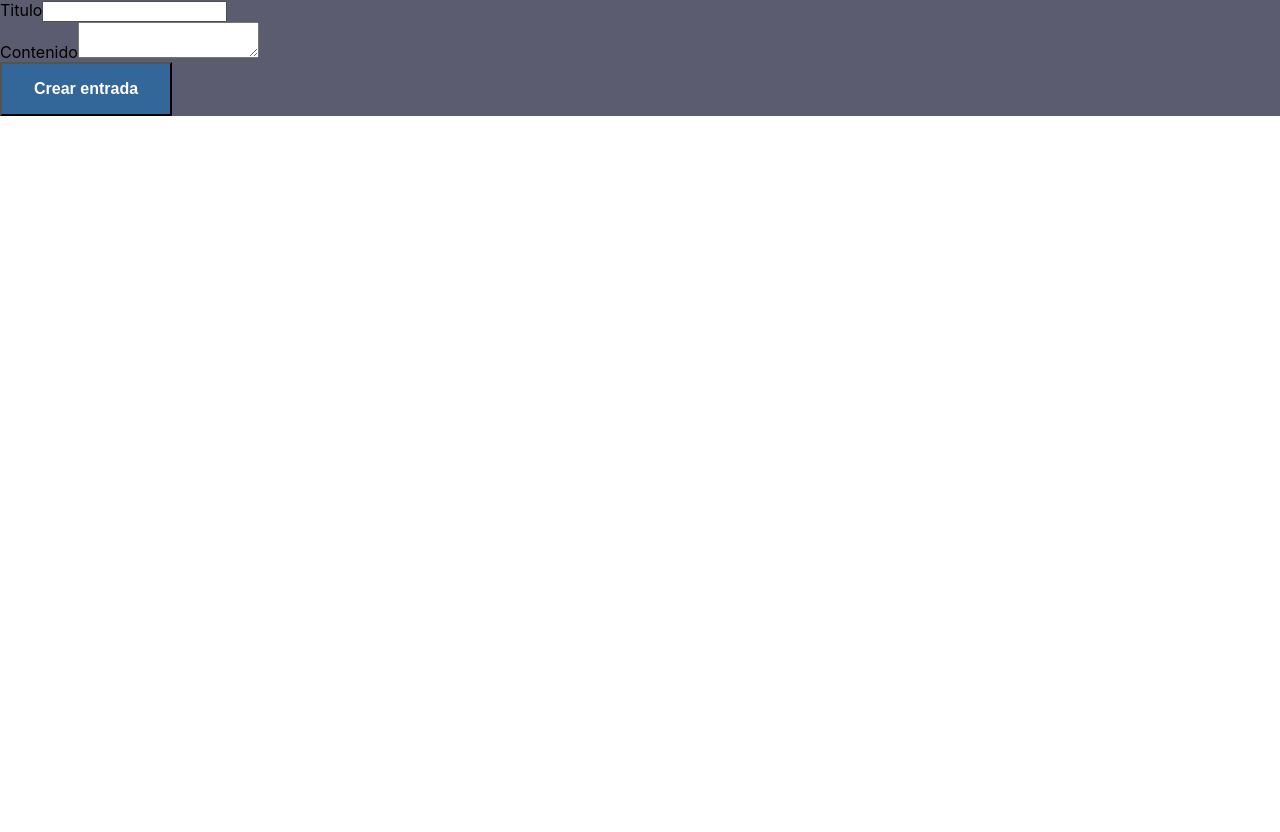
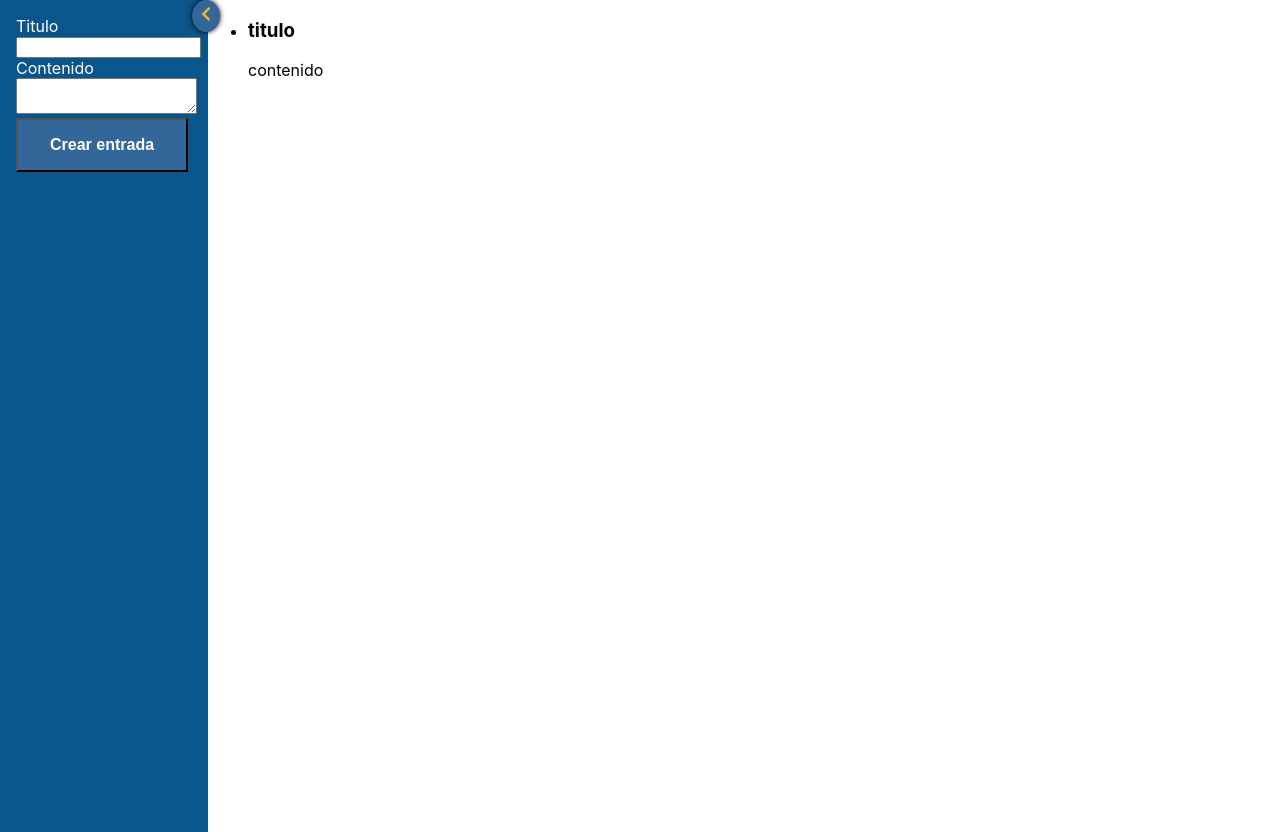
Before and after one commit to eu-cbarcos/reactest, a React (Create React App) app: page / in a window 1280 px wide. Before the commit the page ends 800 px from the top, so only its background shows below. Built offline with nearby package versions, Linux system fonts and the light colour scheme.

Commit message:
Ejercicio incompleto

```diff
--- a/package.json
+++ b/package.json
@@ -8,6 +8,7 @@
     "polished": "^3.4.2",
     "react": "^16.11.0",
     "react-dom": "^16.11.0",
+    "react-icons": "^3.8.0",
     "react-scripts": "3.2.0"
   },
   "scripts": {
--- a/src/App.js
+++ b/src/App.js
@@ -3,9 +3,10 @@ import React from 'react';
 import Input from "./components/Input";
 import Textarea from "./components/Textarea"
 import styled from '@emotion/styled'
-import {darken,lighten} from 'polished'
+import {darken} from 'polished'
+import {FaChevronLeft,FaChevronRight} from 'react-icons/fa'
 
-const color = '#f1f2f3';
+//const color = '#f1f2f3';
 const color2 = '#369';
 const ButtonStyled = styled.button`
   background: ${color2};
@@ -18,29 +19,66 @@ const ButtonStyled = styled.button`
 
   }
 `;
+const accentColor = '#f0b429';
 
+const FaButtonStyled=styled.button`
+  color: ${accentColor};
+  background: ${color2};
+  border: none;
+  border-radius: 100%;
+  dsiplay: flex;
+  align-items: center;
+  font-size: 1rem;
+  height: 2rem;
+  width; 2rem;
+  box-shadow: 0 0 5px black;
+  cursor: pointer;
+  position: absolute;
+  left: 12rem;
+  top: 0;
+`;
+
+const AppStyle = styled.div`
+  display: flex;
+  .panel-admin{
+    background-color: #0a558c;
+    padding: 1rem;
+    color: white;
+    height: auto;
+    min-height: 100vh;
+    max-width: 11rem;
+    transition: .3s all ease-in-out;
+
+  }
+  .contenido-princiapl{
+    background: #f0f4f8;
+    width: 100%;
+  }
+`;
 const AsideStyle = styled.div`
-  background: #f3f9f0;
-  .formulario{
-    background: ${lighten(0.6,"#369")};
-    color:white;
-    &:hover {
-      background: ${lighten(.1,"#454554")};
-      color: black;
-    }
-  }
 `;
 
 class App extends React.Component {
   constructor (props) {
     super(props);
     this.state = {
+      estadoCerrado: false,
       titulo : "",
       contenido : "",
-      entradas: [],
+      entradas: [{
+        id: 'entrada-0',
+        titulo: 'titulo',
+        contenido: 'contenido'
+      }],
     }
     this.onChange = this.onChange.bind(this);
     this.crearEntrada = this.crearEntrada.bind(this);
+    this.ejecutarCerrado = this.ejecutarCerrado.bind(this);
+  }
+  ejecutarCerrado () {
+    this.setState({
+      estadoCerrado: !this.state.estadoCerrado,
+    });
   }
   onChange (e) {
     this.setState({
@@ -61,27 +99,29 @@ class App extends React.Component {
   }
   render () {
     return (
-      <div>
-        <AsideStyle>
+      <AppStyle>
+        <AsideStyle className={`panel-admin ${this.state.estadoCerrado}?cerrado:`}>
+        <FaButtonStyled onClick={this.ejecutarCerrado}>
+          {this.state.estadoCerrado && <FaChevronRight/>}
+          {!this.state.estadoCerrado && <FaChevronLeft/>}
+        </FaButtonStyled>
           <form onSubmit={this.crearEntrada} className="formulario">
             <Input id="titulo" name="titulo" label="Titulo" onChange={this.onChange} value={this.state.titulo}/>
             <Textarea id="contenido" name="contenido" label="Contenido" onChange={this.onChange} value={this.state.contenido}/>
             <ButtonStyled>Crear entrada</ButtonStyled>
           </form>
         </AsideStyle>
-        <section>
+        <section className="contenido-principal">
           <ul>
-            {
-              this.state.entradas.map( (entrada,indice) => (
-                <li key={indice}>
-                  <h3>{entrada.titulo}</h3>
-                  <p>{entrada.contenido}</p>
-                </li>
-              ))
-            }
+            {this.state.entradas.map( (entrada) => (
+              <li key={entrada.id}>
+                <h3>{entrada.titulo}</h3>
+                <p>{entrada.contenido}</p>
+              </li>
+            ))}
           </ul>
         </section>
-      </div>
+      </AppStyle>
     );
   }
 }
```
Also changed, not shown: 1 other file (tests, documents, lock files or other folders).
